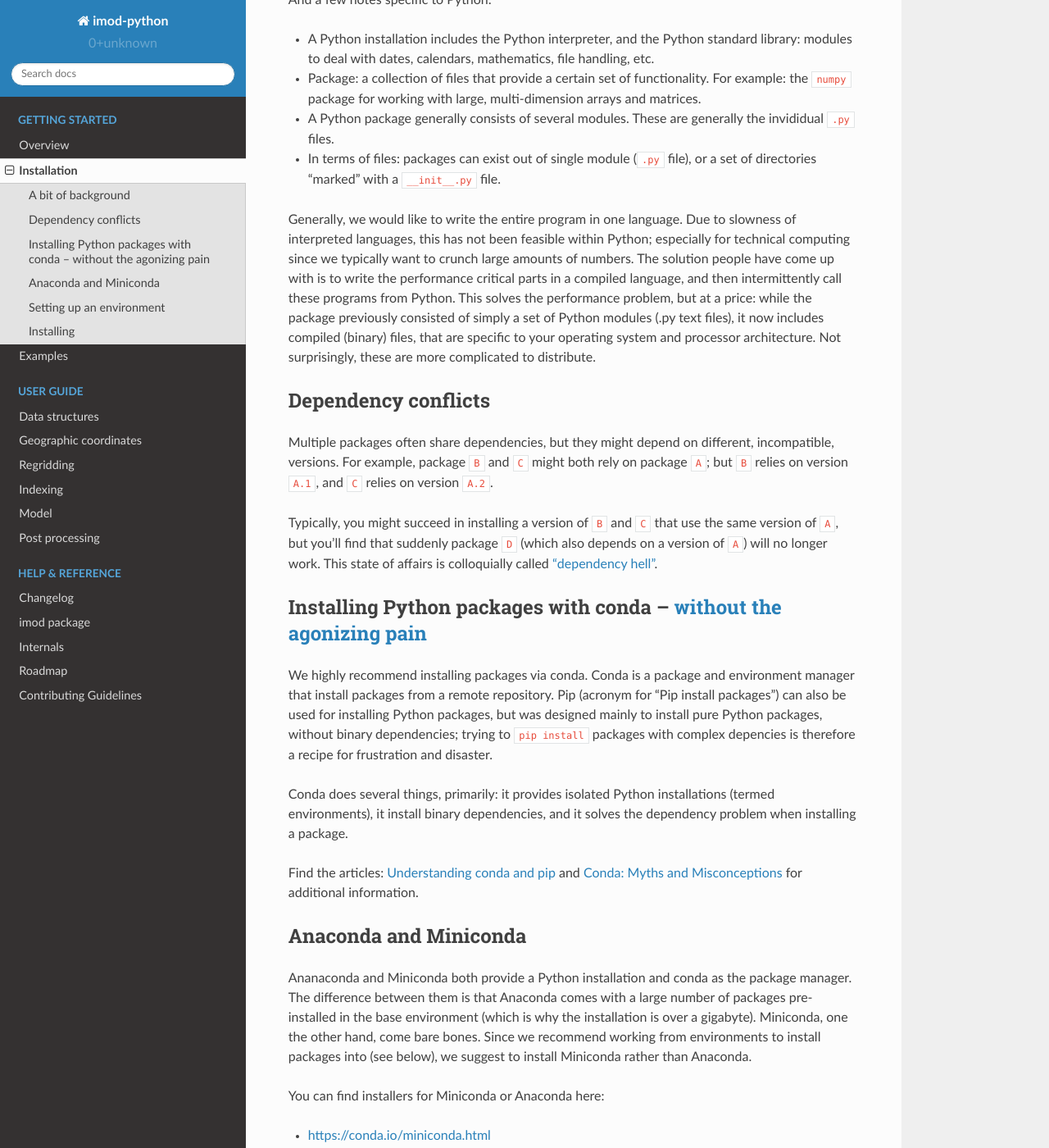
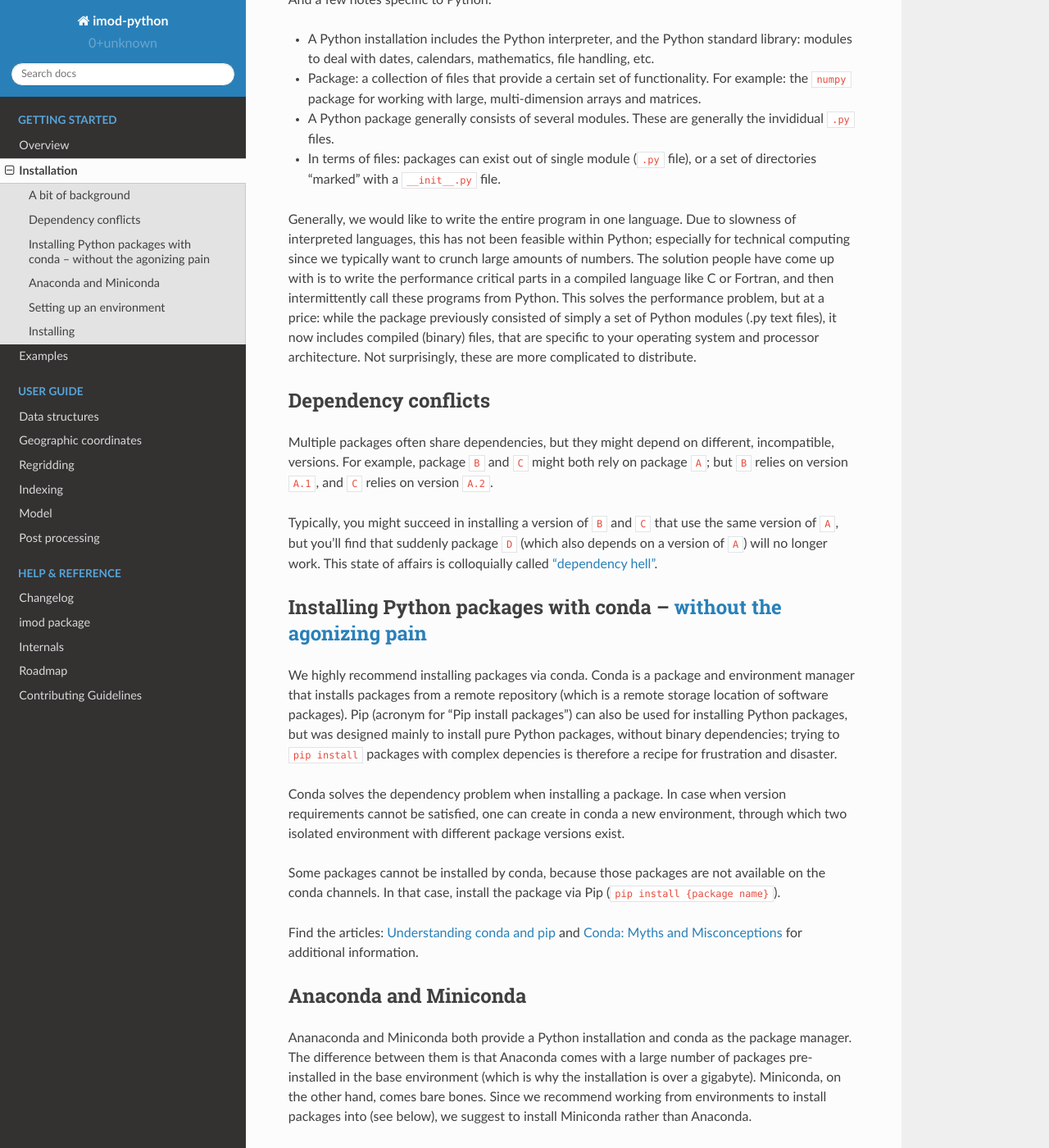
Before and after one commit to Deltares/imod-python, a Sphinx documentation site: the page built from docs/installation.rst, in a window 1280 px wide and 1400 px high, scrolled down 793 px. Shown: the whole window at 82% size. Built offline with Sphinx 7.4.7 and the Read the Docs theme 2.0.0, drawn with Linux system fonts in a browser that asks for light colours; some of the changed text lies outside the part shown.

Commit message:
Clarify installation document, fix some typos

```diff
--- a/docs/installation.rst
+++ b/docs/installation.rst
@@ -49,12 +49,12 @@ Generally, we would like to write the entire program in one language. Due to
 slowness of interpreted languages, this has not been feasible within Python;
 especially for technical computing since we typically want to crunch large
 amounts of numbers. The solution people have come up with is to write the
-performance critical parts in a compiled language, and then intermittently
-call these programs from Python. This solves the performance problem, but at
-a price: while the package previously consisted of simply a set of Python
-modules (.py text files), it now includes compiled (binary) files, that are
-specific to your operating system and processor architecture. Not
-surprisingly, these are more complicated to distribute.
+performance critical parts in a compiled language like C or Fortran, and then
+intermittently call these programs from Python. This solves the performance
+problem, but at a price: while the package previously consisted of simply a
+set of Python modules (.py text files), it now includes compiled (binary)
+files, that are specific to your operating system and processor architecture.
+Not surprisingly, these are more complicated to distribute.
 
 
 Dependency conflicts
@@ -76,15 +76,21 @@ Installing Python packages with conda -- `without the agonizing pain <https://ci
 -----------------------------------------------------------------------------------------------------------------------------------------
 
 We highly recommend installing packages via conda. Conda is a package and
-environment manager that install packages from a remote repository. Pip
-(acronym for "Pip install packages") can also be used for installing Python
-packages, but was designed mainly to install pure Python packages, without
-binary dependencies; trying to ``pip install`` packages with complex depencies
-is therefore a recipe for frustration and disaster.
+environment manager that installs packages from a remote repository (which is
+a remote storage location of software packages). Pip (acronym for "Pip
+install packages") can also be used for installing Python packages, but was
+designed mainly to install pure Python packages, without binary dependencies;
+trying to ``pip install`` packages with complex depencies is therefore a
+recipe for frustration and disaster.
 
-Conda does several things, primarily: it provides isolated Python
-installations (termed environments), it install binary dependencies, and it
-solves the dependency problem when installing a package.
+Conda solves the dependency problem when installing a package. In case when
+version requirements cannot be satisfied, one can create in conda a new
+environment, through which two isolated environment with different package
+versions exist.
+
+Some packages cannot be installed by conda, because those packages are not
+available on the conda channels. In that case, install the package via Pip
+(``pip install {package name}``).
 
 Find the articles: `Understanding conda and pip
 <https://www.anaconda.com/understanding-conda-and-pip/>`_ and `Conda: Myths
@@ -99,7 +105,7 @@ Anaconda and Miniconda
 Ananaconda and Miniconda both provide a Python installation and conda as the
 package manager. The difference between them is that Anaconda comes with a
 large number of packages pre-installed in the base environment (which is why
-the installation is over a gigabyte). Miniconda, one the other hand, come
+the installation is over a gigabyte). Miniconda, on the other hand, comes
 bare bones. Since we recommend working from environments to install packages
 into (see below), we suggest to install Miniconda rather than Anaconda.
 
```
Also changed, not shown: other parts of docs/installation.rst (+4 -4 lines).
